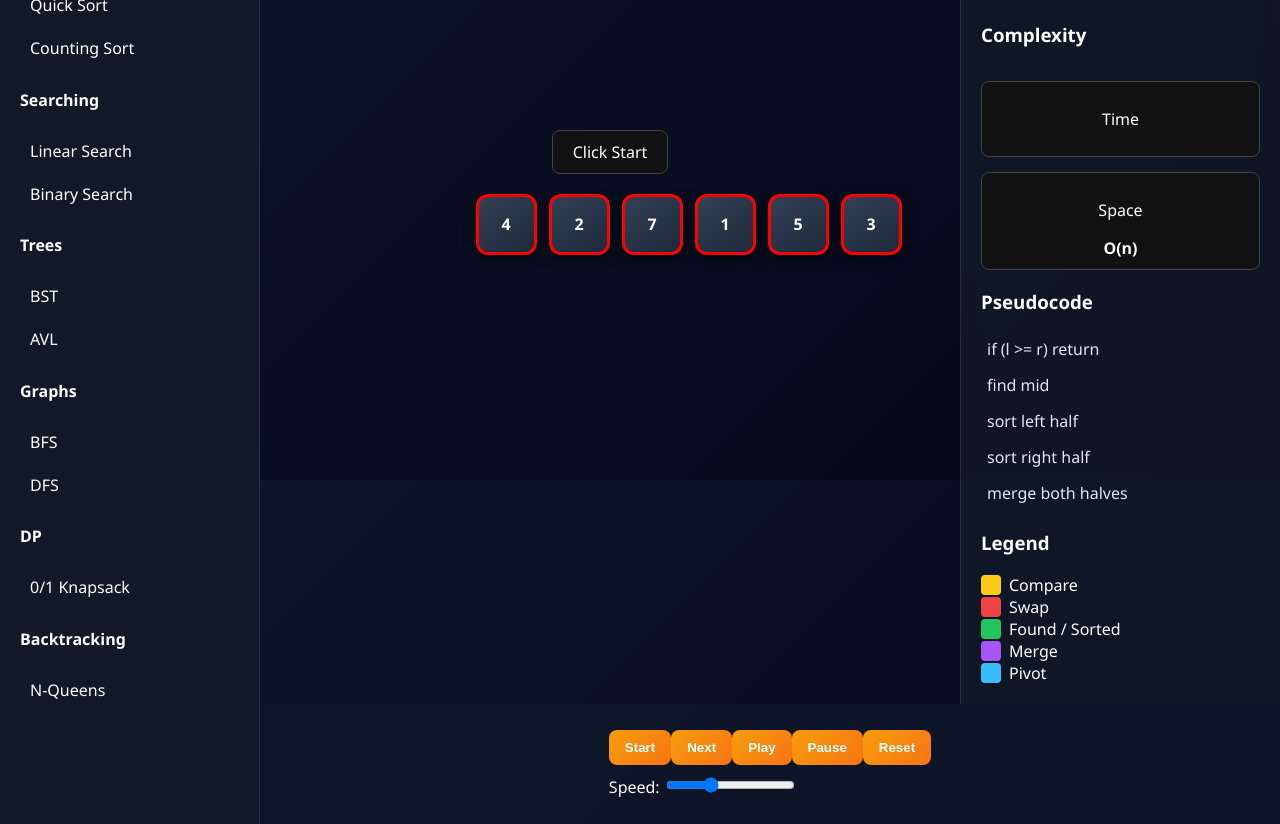
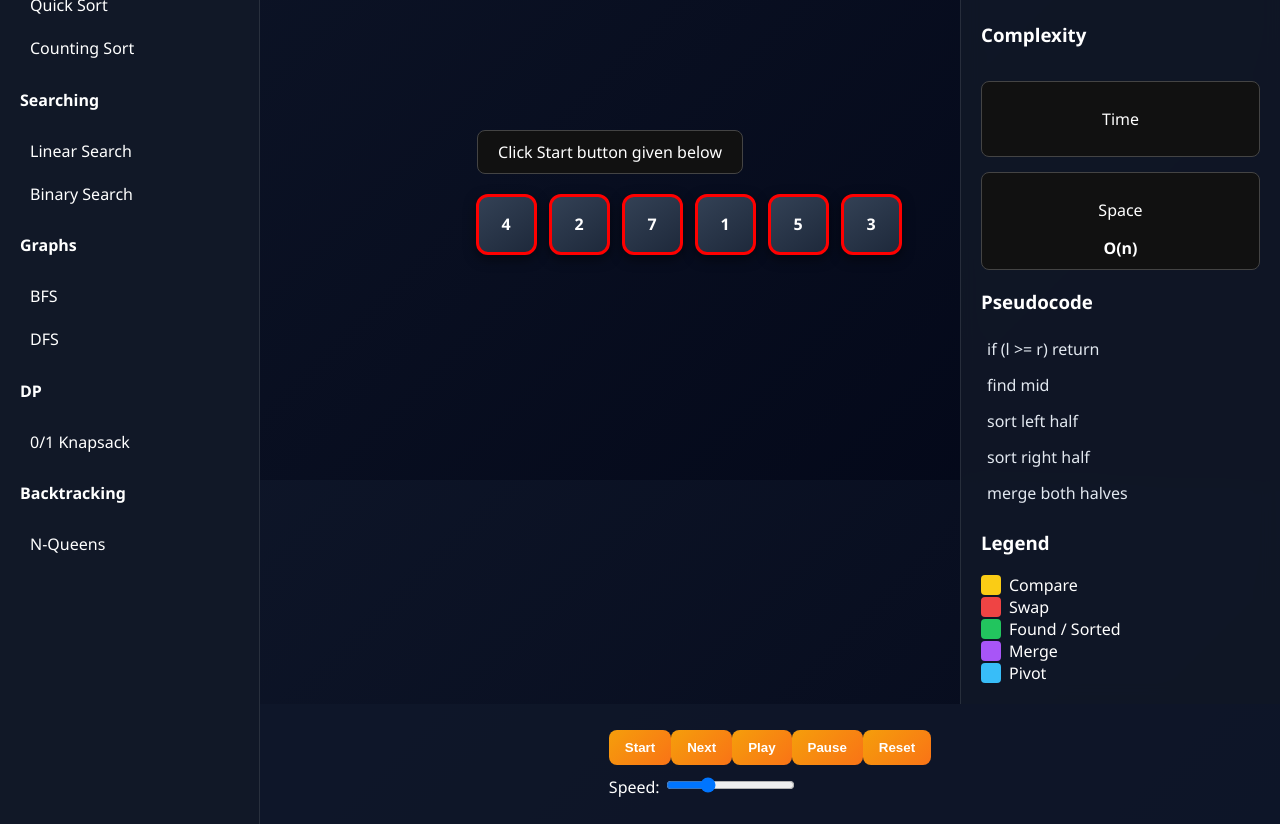
Before and after one commit to Abhavya2911/AlgoVision, a React (Create React App) app: page / in a window 1280 px wide. Shown: the part 320-1144 px from the top of the page. Built offline with nearby package versions, Linux system fonts and the light colour scheme.

Commit message:
commit- m

```diff
--- a/src/App.jsx
+++ b/src/App.jsx
@@ -25,7 +25,7 @@ export default function App() {
   const [steps, setSteps] = useState([]);
   const [i, setI] = useState(0);
 const [intervalId, setIntervalId] = useState(null);
-const [speed, setSpeed] = useState(2000);
+const [speed, setSpeed] = useState(800);
 const [algorithm, setAlgorithm] = useState("merge");
 const [complexity, setComplexity] = useState("");
 const [graph, setGraph] = useState({});
@@ -198,7 +198,7 @@ center={
       border: "1px solid #444",
       borderRadius: "8px"
     }}>
-      {step.message || "Click Start"}
+      {step.message || "Click Start button given below"}
     </div>
 
     {algorithm === "merge" ? (
--- a/src/components/Controls.jsx
+++ b/src/components/Controls.jsx
@@ -20,8 +20,8 @@ export default function Controls({
         <label>Speed: </label>
         <input
           type="range"
-          min="1500"
-          max="3000"
+          min="500"
+          max="1500"
           step="100"
           value={speed}
           onChange={(e) => setSpeed(Number(e.target.value))}
--- a/src/components/Sidebar.jsx
+++ b/src/components/Sidebar.jsx
@@ -67,22 +67,6 @@ export default function Sidebar({ setArray, setAlgorithm, algorithm, setGraph, s
   Binary Search
 </p>
 
-<h4>Trees</h4>
-
-<p
-  className={`algo-item ${algorithm === "bst" ? "active" : ""}`}
-  onClick={() => setAlgorithm("bst")}
->
-  BST
-</p>
-
-<p
-  className={`algo-item ${algorithm === "avl" ? "active" : ""}`}
-  onClick={() => setAlgorithm("avl")}
->
-  AVL
-</p>
-
 <h4>Graphs</h4>
 
 <p
```
